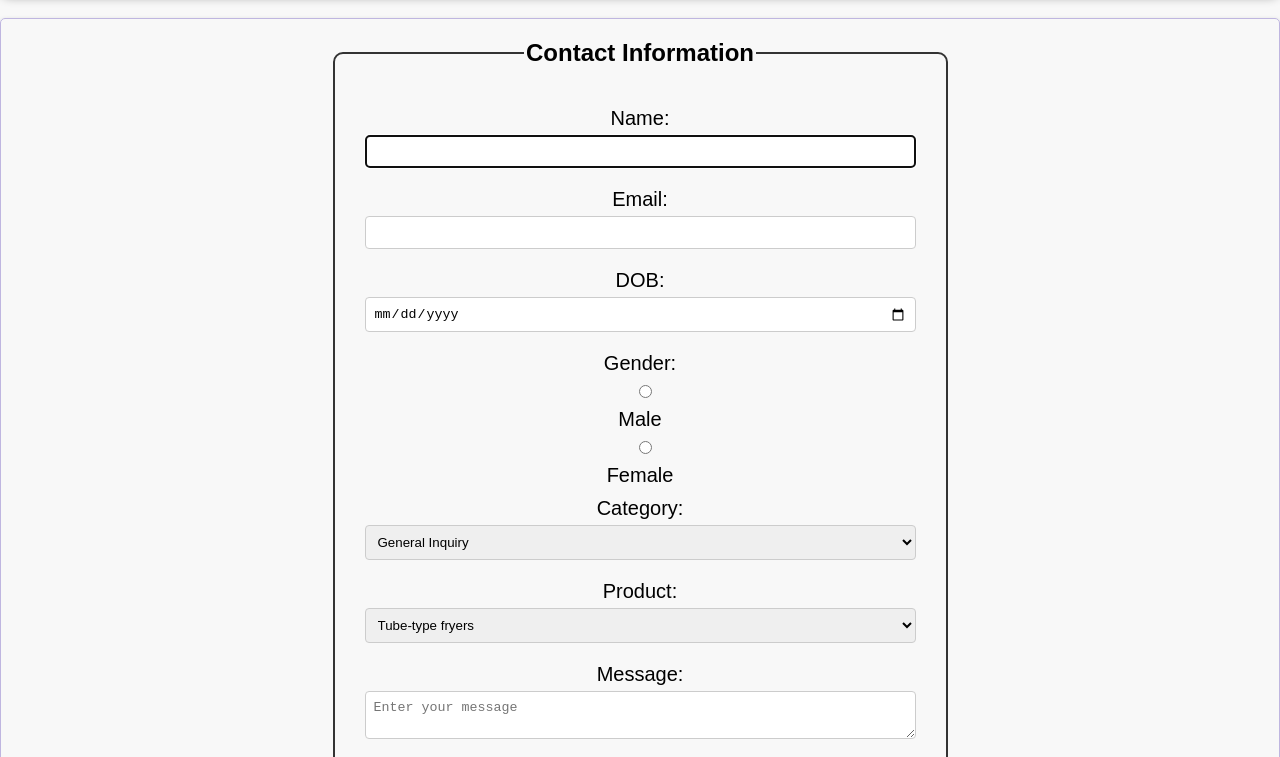
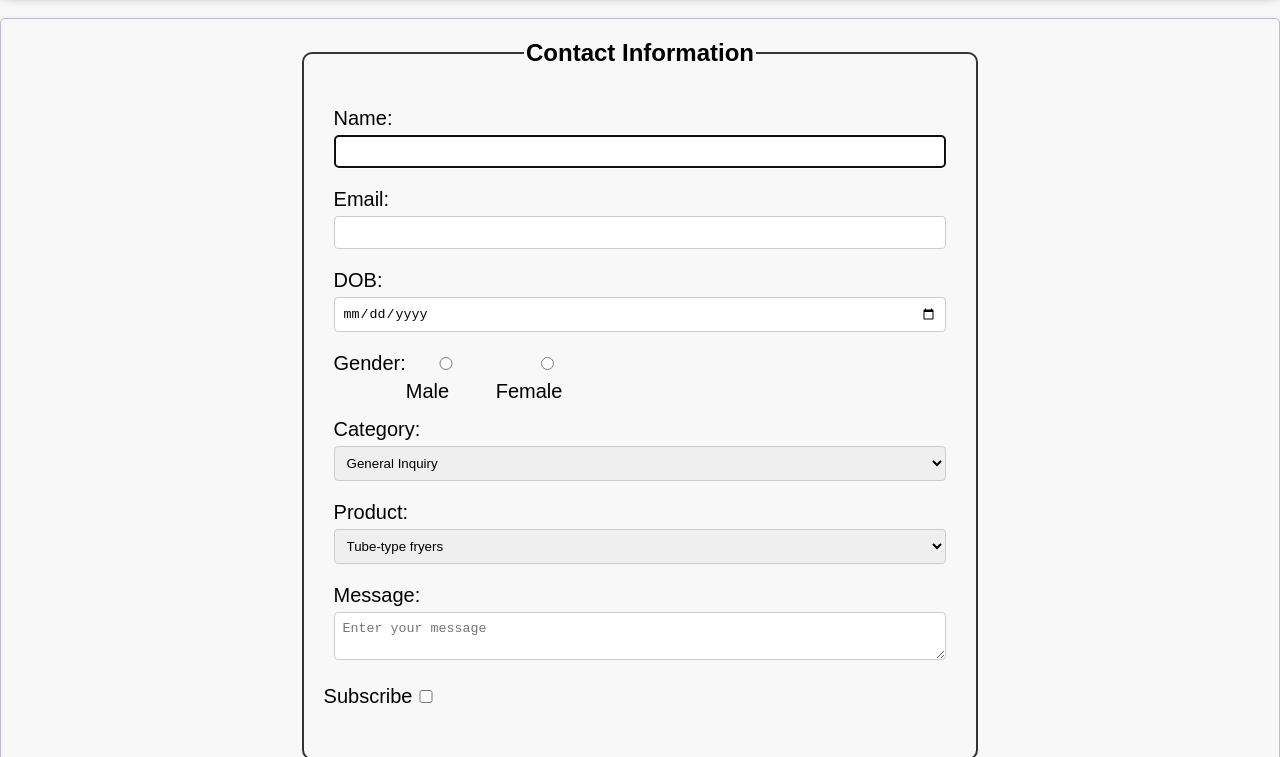
Before and after one commit to LCF2319/LCF2319.github.io, a plain HTML site: page contact.html in a window 1280 px wide. Shown: the part 43-800 px from the top of the page. Drawn offline with Linux system fonts and the light colour scheme.

Commit message:
changesagain

```diff
--- a/contact.html
+++ b/contact.html
@@ -47,7 +47,7 @@
                             <input type="date" id="birthdate" name="birthdate" required>
                         </li>
 
-                        <li>
+                        <li class="gender">
                             <label>Gender:</label>
                             <label for="male"><input type="radio" id="male" name="gender"> Male</label>
                             <label for="female"><input type="radio" id="female" name="gender"> Female</label>
@@ -62,7 +62,6 @@
                                 <option value="Others">Others</option>
                             </select>
                         </li>
-
 
                         <li>
                             <label for="series">Product:</label>
@@ -81,9 +80,9 @@
                         </li>
 
 
-                        <li>
-                            <label for="subscribe">Subscribe</label>
-                            <input type="checkbox" id="subscribe" name="subscribe">
+                        <li class="subscribe">
+                            <label>Subscribe</label>
+                            <label for="subscribe"><input type="checkbox" id="subscribe" name="subscribe"></label>
                         </li>
 
                     </ul>
--- a/css/contact.css
+++ b/css/contact.css
@@ -41,7 +41,7 @@ main {
 }
 
 form {
-    width: 50%;
+    width: 55%;
     margin: auto;
 }
 
@@ -60,6 +60,17 @@ legend {
 label {
     display: block;
     margin-bottom: 5px;
+    text-align: left;
+}
+
+li.gender {
+    display: flex;
+    align-items: left;
+}
+
+label[for="male"],
+label[for="female"] {
+    margin-right: 20px;
 }
 
 input,
@@ -73,9 +84,14 @@ select {
     box-sizing: border-box;
 }
 
+.subscribe{
+    display: flex;
+    margin-left: auto;
+}
+
 .form-buttons {
     display: flex;
-    justify-content: space-between;
+    justify-content: space-around;
 }
 
 button {
```
Also changed, not shown: about.html (+0 -2 lines), css/about.css (+29 -5 lines), faqs.html (+1 -0 lines), images/faq.jpg (added).
